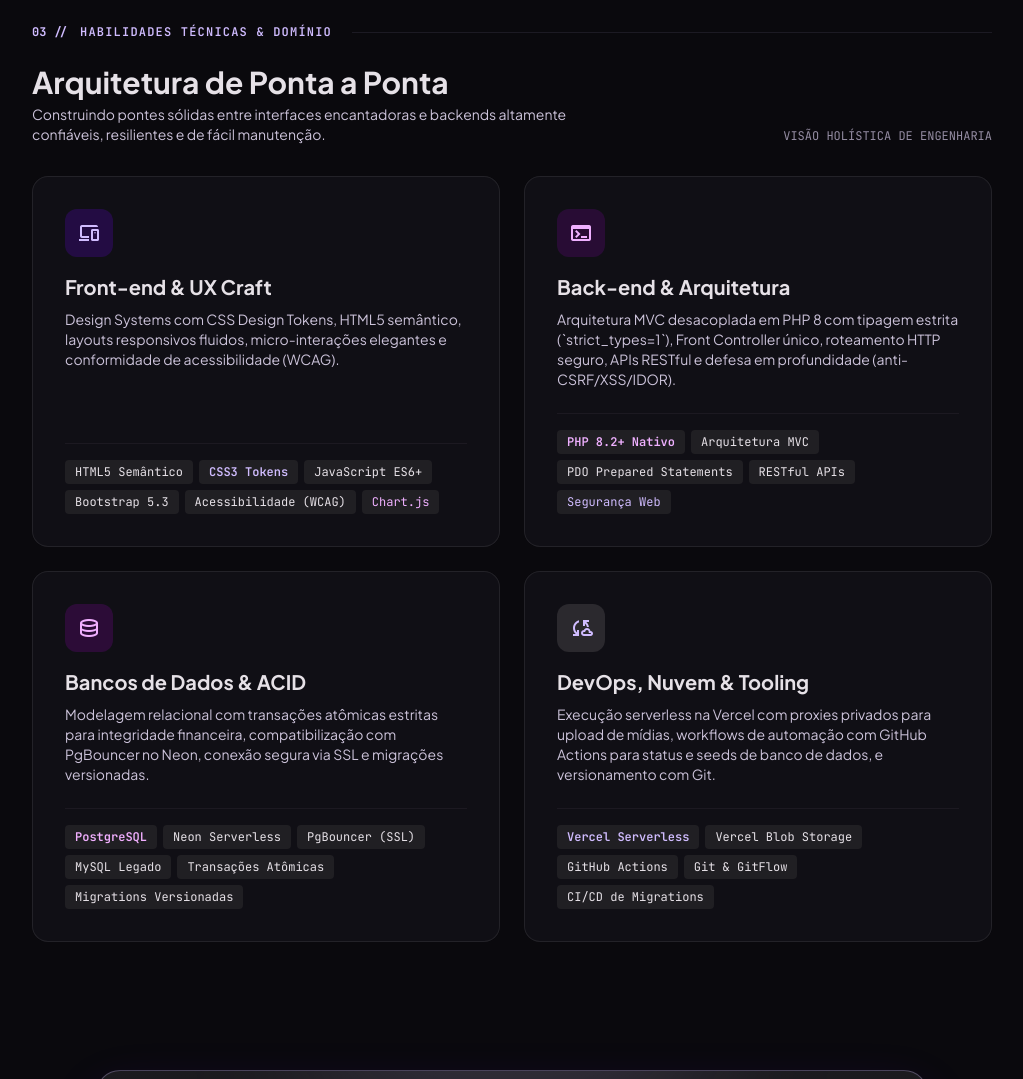
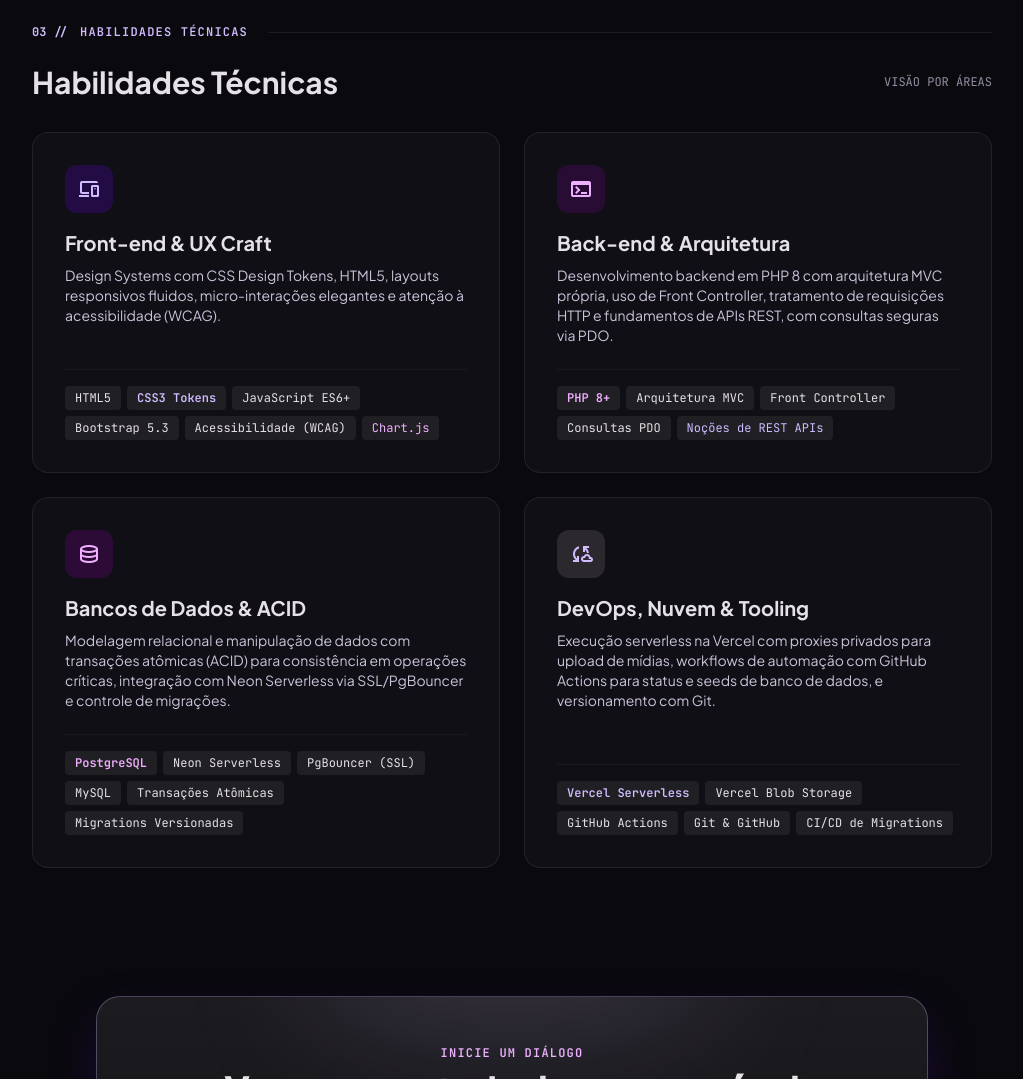
Before and after one commit to Shxsaimon/Portfolio, a plain HTML site: page index.html in a window 1280 px wide. Shown: the part 2480-3559 px from the top of the page, without its empty margins (128-1151 px from the left). Drawn offline with nearby package versions, Linux system fonts and the light colour scheme.

Commit message:
fix: ajustes visuais na seção de habilidades e nas habilidades e descrições em si, tornando totalmente condizente com a realidade

```diff
--- a/index.html
+++ b/index.html
@@ -584,18 +584,15 @@
       <!-- Section Header -->
       <div class="flex items-center gap-3 mb-6">
         <span class="font-mono text-xs text-primary font-bold">03 //</span>
-        <span class="font-mono text-xs text-primary tracking-widest uppercase font-semibold">Habilidades Técnicas &amp; Domínio</span>
+        <span class="font-mono text-xs text-primary tracking-widest uppercase font-semibold">Habilidades Técnicas</span>
         <div class="h-[1px] flex-1 bg-outline-variant/30 ml-2"></div>
       </div>
 
-      <div class="flex flex-col md:flex-row md:items-end justify-between mb-8 gap-4">
+      <div class="flex flex-col md:flex-row md:items-center justify-between mb-8 gap-4">
         <div>
-          <h2 class="text-2xl sm:text-3xl font-bold text-on-surface">Arquitetura de Ponta a Ponta</h2>
-          <p class="text-sm text-on-surface-variant mt-1 max-w-xl">
-            Construindo pontes sólidas entre interfaces encantadoras e backends altamente confiáveis, resilientes e de fácil manutenção.
-          </p>
+          <h2 class="text-2xl sm:text-3xl font-bold text-on-surface">Habilidades Técnicas</h2>
         </div>
-        <span class="font-mono text-outline text-xs">VISÃO HOLÍSTICA DE ENGENHARIA</span>
+        <span class="font-mono text-outline text-xs">VISÃO POR ÁREAS</span>
       </div>
 
       <!-- 2x2 Grid -->
@@ -611,11 +608,11 @@
               Front-end &amp; UX Craft
             </h3>
             <p class="text-xs sm:text-sm text-on-surface-variant mb-6 leading-relaxed">
-              Design Systems com CSS Design Tokens, HTML5 semântico, layouts responsivos fluidos, micro-interações elegantes e conformidade de acessibilidade (WCAG).
+              Design Systems com CSS Design Tokens, HTML5, layouts responsivos fluidos, micro-interações elegantes e atenção à acessibilidade (WCAG).
             </p>
           </div>
           <div class="flex flex-wrap gap-1.5 pt-4 border-t border-outline-variant/20">
-            <span class="px-2.5 py-1 rounded bg-surface-container font-mono text-xs text-on-surface">HTML5 Semântico</span>
+            <span class="px-2.5 py-1 rounded bg-surface-container font-mono text-xs text-on-surface">HTML5</span>
             <span class="px-2.5 py-1 rounded bg-surface-container font-mono text-xs text-primary font-semibold">CSS3 Tokens</span>
             <span class="px-2.5 py-1 rounded bg-surface-container font-mono text-xs text-on-surface">JavaScript ES6+</span>
             <span class="px-2.5 py-1 rounded bg-surface-container font-mono text-xs text-on-surface">Bootstrap 5.3</span>
@@ -634,15 +631,15 @@
               Back-end &amp; Arquitetura
             </h3>
             <p class="text-xs sm:text-sm text-on-surface-variant mb-6 leading-relaxed">
-              Arquitetura MVC desacoplada em PHP 8 com tipagem estrita (`strict_types=1`), Front Controller único, roteamento HTTP seguro, APIs RESTful e defesa em profundidade (anti-CSRF/XSS/IDOR).
+              Desenvolvimento backend em PHP 8 com arquitetura MVC própria, uso de Front Controller, tratamento de requisições HTTP e fundamentos de APIs REST, com consultas seguras via PDO.
             </p>
           </div>
           <div class="flex flex-wrap gap-1.5 pt-4 border-t border-outline-variant/20">
-            <span class="px-2.5 py-1 rounded bg-surface-container font-mono text-xs text-secondary font-semibold">PHP 8.2+ Nativo</span>
+            <span class="px-2.5 py-1 rounded bg-surface-container font-mono text-xs text-secondary font-semibold">PHP 8+</span>
             <span class="px-2.5 py-1 rounded bg-surface-container font-mono text-xs text-on-surface">Arquitetura MVC</span>
-            <span class="px-2.5 py-1 rounded bg-surface-container font-mono text-xs text-on-surface">PDO Prepared Statements</span>
-            <span class="px-2.5 py-1 rounded bg-surface-container font-mono text-xs text-on-surface">RESTful APIs</span>
-            <span class="px-2.5 py-1 rounded bg-surface-container font-mono text-xs text-primary">Segurança Web</span>
+            <span class="px-2.5 py-1 rounded bg-surface-container font-mono text-xs text-on-surface">Front Controller</span>
+            <span class="px-2.5 py-1 rounded bg-surface-container font-mono text-xs text-on-surface">Consultas PDO</span>
+            <span class="px-2.5 py-1 rounded bg-surface-container font-mono text-xs text-primary">Noções de REST APIs</span>
           </div>
         </div>
 
@@ -656,14 +653,14 @@
               Bancos de Dados &amp; ACID
             </h3>
             <p class="text-xs sm:text-sm text-on-surface-variant mb-6 leading-relaxed">
-              Modelagem relacional com transações atômicas estritas para integridade financeira, compatibilização com PgBouncer no Neon, conexão segura via SSL e migrações versionadas.
+              Modelagem relacional e manipulação de dados com transações atômicas (ACID) para consistência em operações críticas, integração com Neon Serverless via SSL/PgBouncer e controle de migrações.
             </p>
           </div>
           <div class="flex flex-wrap gap-1.5 pt-4 border-t border-outline-variant/20">
             <span class="px-2.5 py-1 rounded bg-surface-container font-mono text-xs text-tertiary font-semibold">PostgreSQL</span>
             <span class="px-2.5 py-1 rounded bg-surface-container font-mono text-xs text-on-surface">Neon Serverless</span>
             <span class="px-2.5 py-1 rounded bg-surface-container font-mono text-xs text-on-surface">PgBouncer (SSL)</span>
-            <span class="px-2.5 py-1 rounded bg-surface-container font-mono text-xs text-on-surface">MySQL Legado</span>
+            <span class="px-2.5 py-1 rounded bg-surface-container font-mono text-xs text-on-surface">MySQL</span>
             <span class="px-2.5 py-1 rounded bg-surface-container font-mono text-xs text-on-surface">Transações Atômicas</span>
             <span class="px-2.5 py-1 rounded bg-surface-container font-mono text-xs text-on-surface">Migrations Versionadas</span>
           </div>
@@ -686,7 +683,7 @@
             <span class="px-2.5 py-1 rounded bg-surface-container font-mono text-xs text-primary font-semibold">Vercel Serverless</span>
             <span class="px-2.5 py-1 rounded bg-surface-container font-mono text-xs text-on-surface">Vercel Blob Storage</span>
             <span class="px-2.5 py-1 rounded bg-surface-container font-mono text-xs text-on-surface">GitHub Actions</span>
-            <span class="px-2.5 py-1 rounded bg-surface-container font-mono text-xs text-on-surface">Git &amp; GitFlow</span>
+            <span class="px-2.5 py-1 rounded bg-surface-container font-mono text-xs text-on-surface">Git &amp; GitHub</span>
             <span class="px-2.5 py-1 rounded bg-surface-container font-mono text-xs text-on-surface">CI/CD de Migrations</span>
           </div>
         </div>
```
Also changed, not shown: 1 other file.
